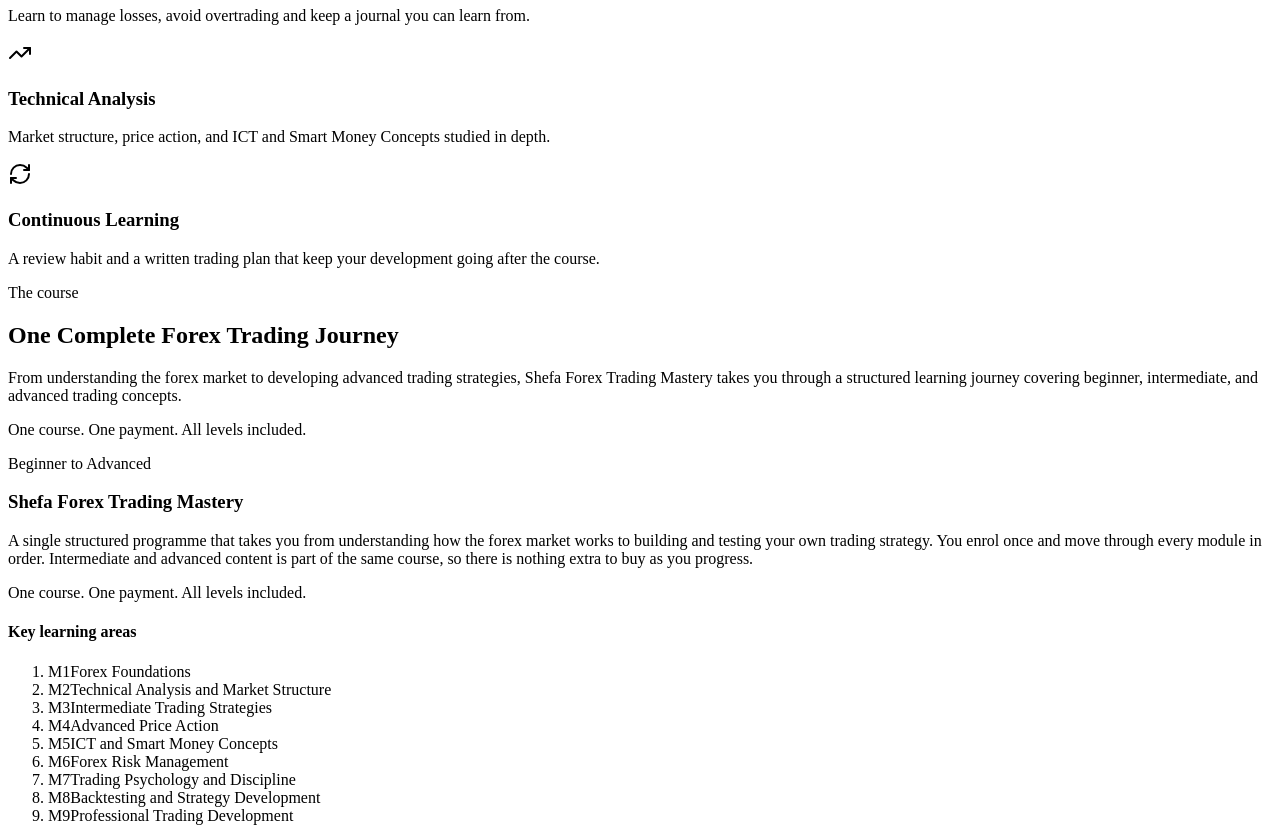
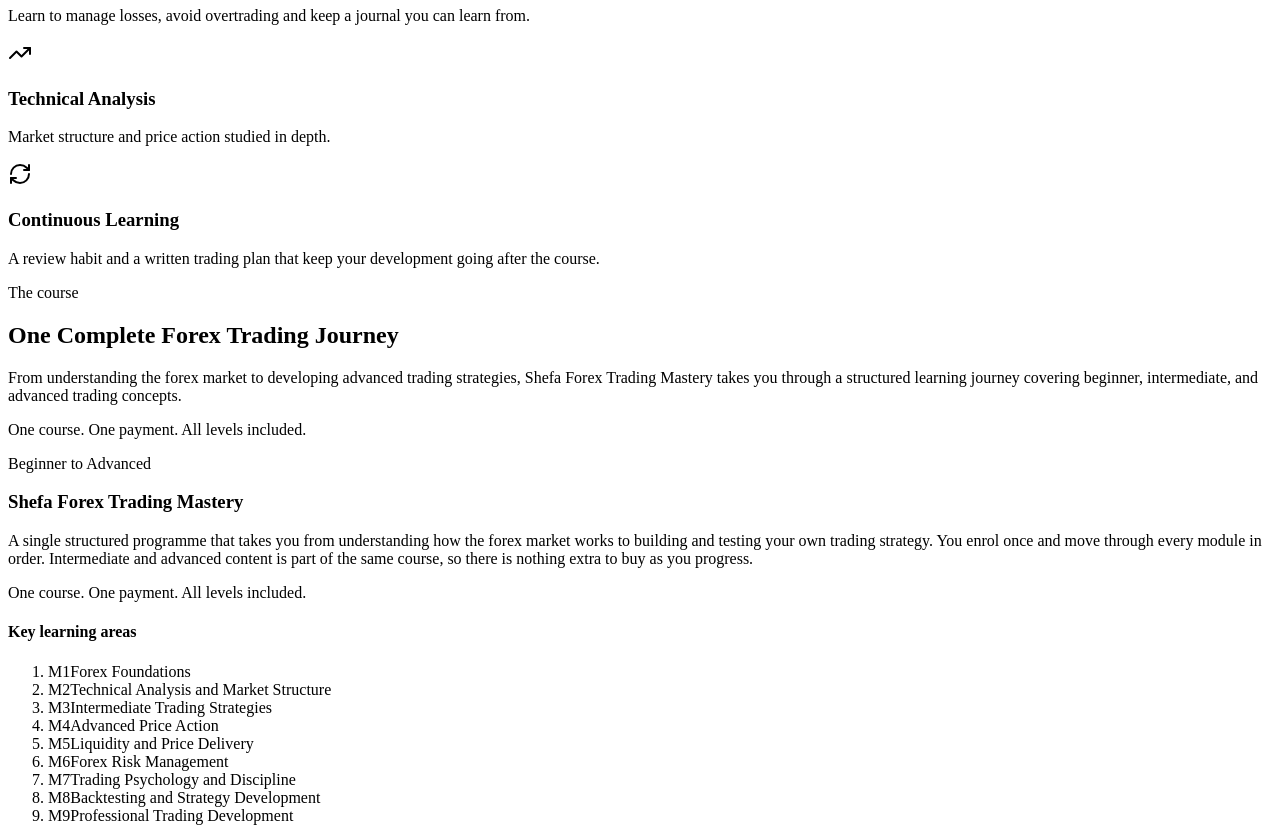
Before and after one commit to LordOfGlory/shefafx, a React (Vite) app: page / in a window 1280 px wide. Shown: the part 2540-3367 px from the top of the page. Built offline with nearby package versions, Linux system fonts and the light colour scheme.

Commit message:
Remove Smart Money Concepts from the academy site.

```diff
--- a/index.html
+++ b/index.html
@@ -7,7 +7,7 @@
     <title>Shefa Forex Academy | Forex Trading Education in Kampala, Uganda</title>
     <meta
       name="description"
-      content="Shefa Forex Academy in Kampala, Uganda offers one complete forex trading course covering beginner, intermediate and advanced topics, including risk management and ICT and Smart Money Concepts."
+      content="Shefa Forex Academy in Kampala, Uganda offers one complete forex trading course covering beginner, intermediate and advanced topics, including risk management and price action."
     />
     <meta name="theme-color" content="#171a20" />
     <meta name="referrer" content="strict-origin-when-cross-origin" />
--- a/src/data/course.ts
+++ b/src/data/course.ts
@@ -27,7 +27,7 @@
     'Technical Analysis',
     'Intermediate Strategies',
     'Advanced Trading',
-    'ICT and Smart Money Concepts',
+    'Liquidity and Price Delivery',
     'Risk Management',
     'Trading Psychology',
     'Professional Development',
@@ -36,7 +36,7 @@
     'Explain how the forex market works, including pairs, pips, lots, spreads and leverage.',
     'Read candlestick charts and identify market structure, support and resistance, and trend.',
     'Build and refine trading strategies using price action and trading sessions.',
-    'Apply ICT and Smart Money Concepts such as liquidity, fair value gaps and order blocks.',
+    'Read liquidity, fair value gaps and order blocks on a chart.',
     'Size positions, place stop losses and plan risk before every trade.',
     'Manage emotions, avoid overtrading and keep a trading journal.',
     'Backtest a strategy and document it as a written trading plan.',
@@ -44,7 +44,7 @@
   whoShouldEnrol: [
     'Beginners who want a structured start instead of piecing information together online.',
     'Traders with some experience who want to fill gaps in technical analysis and risk management.',
-    'Experienced traders who want to study price action, liquidity and ICT and Smart Money Concepts in depth.',
+    'Experienced traders who want to study price action and liquidity in depth.',
     'Students interested in financial markets who want practical, disciplined education.',
   ],
   skills: [
@@ -110,9 +110,9 @@
   },
   {
     number: 5,
-    title: 'ICT and Smart Money Concepts',
+    title: 'Liquidity and Price Delivery',
     stage: 'Advanced',
-    summary: 'The ICT and Smart Money framework for reading institutional behaviour on the chart.',
+    summary: 'How liquidity, imbalances and session timing show up on the chart.',
     topics: [
       'Market structure',
       'Liquidity',
--- a/src/pages/About.tsx
+++ b/src/pages/About.tsx
@@ -41,7 +41,7 @@
               </p>
               <p>
                 We serve beginners starting from zero, traders who want to fill gaps in their knowledge, and advanced traders
-                interested in ICT and Smart Money Concepts. Everyone follows the same structured course.
+                interested in a deeper study of price action. Everyone follows the same structured course.
               </p>
             </div>
           </div>
--- a/src/pages/Home.tsx
+++ b/src/pages/Home.tsx
@@ -15,7 +15,7 @@
   { icon: Target, title: 'Practical Trading Education', text: 'Lessons are built around chart analysis and worked demonstrations, not theory alone.' },
   { icon: ShieldCheck, title: 'Risk Management', text: 'Position sizing and capital protection are taught as core skills, not an afterthought.' },
   { icon: Brain, title: 'Trading Psychology', text: 'Learn to manage losses, avoid overtrading and keep a journal you can learn from.' },
-  { icon: TrendingUp, title: 'Technical Analysis', text: 'Market structure, price action, and ICT and Smart Money Concepts studied in depth.' },
+  { icon: TrendingUp, title: 'Technical Analysis', text: 'Market structure and price action studied in depth.' },
   { icon: RefreshCw, title: 'Continuous Learning', text: 'A review habit and a written trading plan that keep your development going after the course.' },
 ]
 
@@ -33,7 +33,7 @@
             <div className="grid gap-5 text-lg leading-relaxed text-ink-muted">
               <p>
                 {academy.name} is a forex trading education academy based in {academy.location}. It teaches beginners, traders
-                with some experience, and advanced traders who want to study price action and ICT and Smart Money Concepts.
+                with some experience, and advanced traders who want to study price action in depth.
               </p>
               <p>
                 Students learn how the market works, how to read charts, how to build and test a strategy, and how to protect
--- a/src/pages/Mentorship.tsx
+++ b/src/pages/Mentorship.tsx
@@ -19,7 +19,7 @@
 const topics = [
   'Practical market analysis',
   'Market structure and price action',
-  'ICT and Smart Money Concepts in practice',
+  'Liquidity and price action in practice',
   'Risk management and position sizing',
   'Trading psychology and journaling',
   'Reviewing and improving a trading plan',
```
